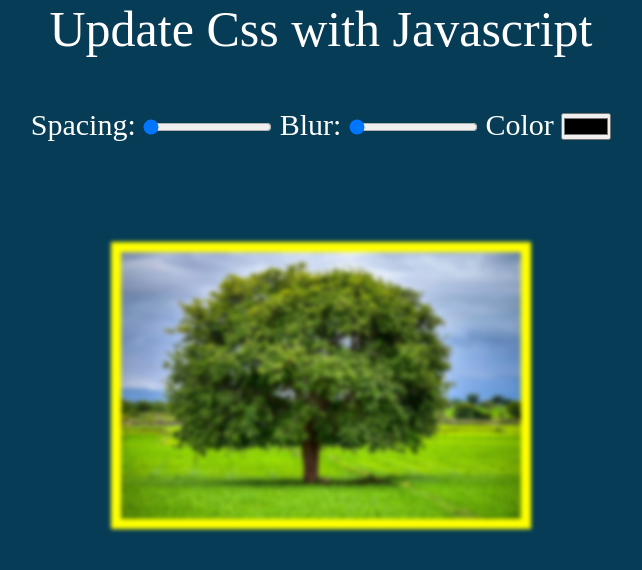
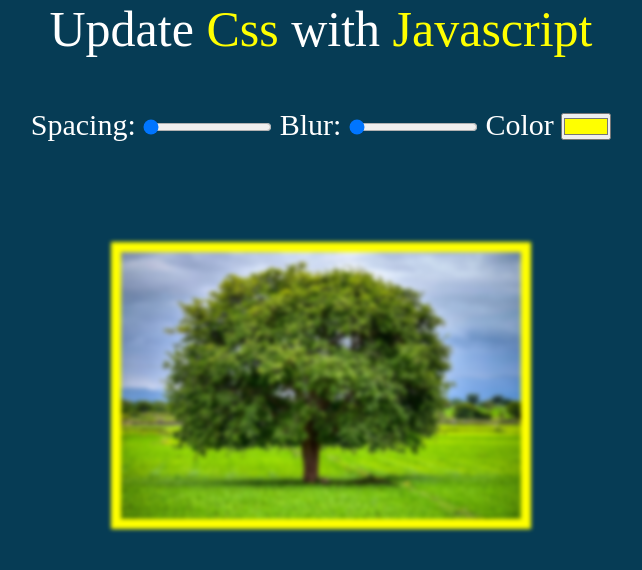
Before and after one commit to NyanLinHtet1999/Javascrip-30-Challenge, a plain HTML site: page 03-Variation/index.html in a window 1280 px wide. Shown: the whole page, without its empty margins (319-961 px from the left). Drawn offline with Linux system fonts and the light colour scheme.

Commit message:
Varaition 2

```diff
--- a/03-Variation/index.html
+++ b/03-Variation/index.html
@@ -18,7 +18,7 @@
           <input type="range" name="blur" id="blur" min = "0" max ="10" value="0">
 
           <label for="">Color</label>
-          <input type="color" name="color" id="">
+          <input type="color" name="color" id="" value="#FFFF00">
 
      </div>
      <div style="margin-top: 100px;">
--- a/03-Variation/style.css
+++ b/03-Variation/style.css
@@ -5,7 +5,7 @@
 }
 :root {
      --spacing : 10px;
-     --color : yellow;
+     --color : #ffff00;
      --blur : 2px;
 }
 body {
@@ -27,3 +27,6 @@ body {
 .blur {
      filter: blur(var(--blur));
 }
+.hl {
+     color : var(--color);
+}
```
